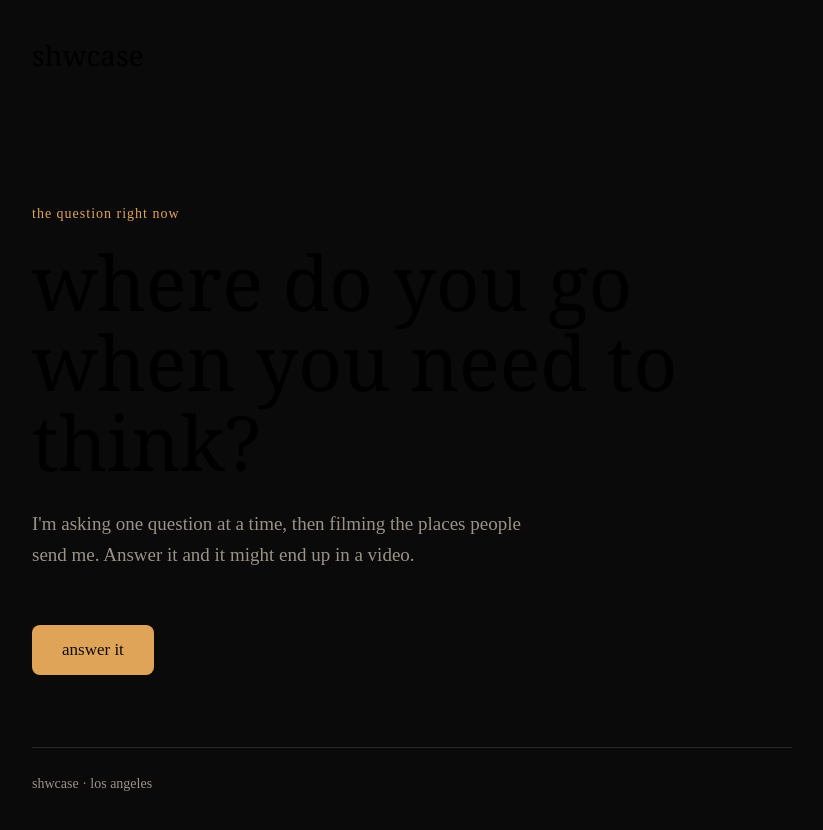
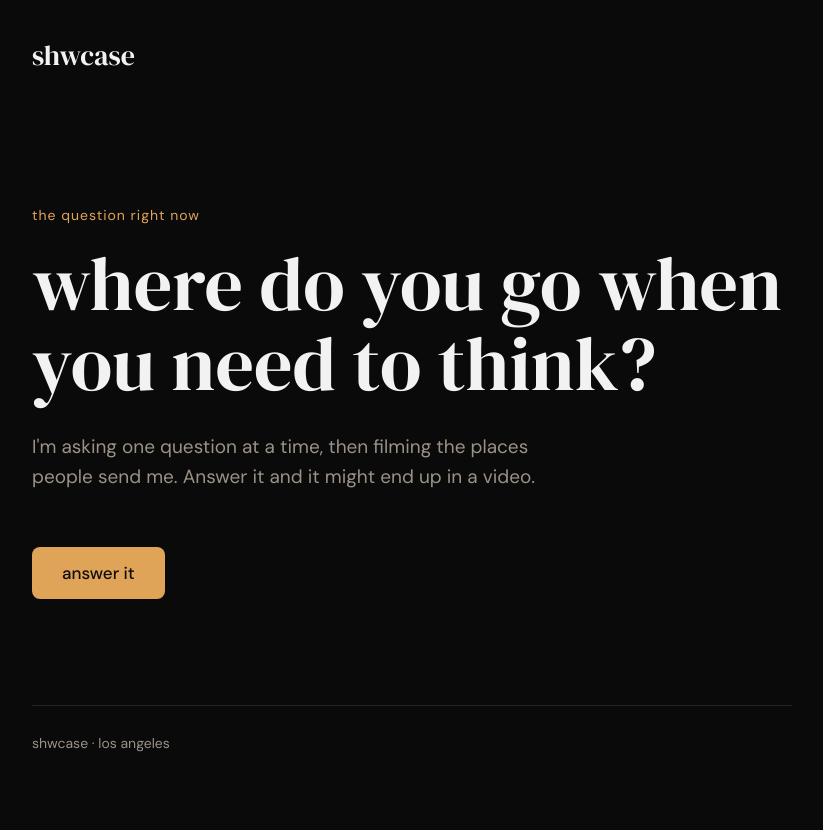
Before and after one commit to joshuapepper09/shwcase-landing, a Next.js app: page / in a window 1280 px wide. Shown: the top 830 px of the page, without its empty margins (228-1051 px from the left). After the commit the page ends 800 px from the top, so only its background shows below. Built offline with nearby package versions, Linux system fonts and the light colour scheme.

Commit message:
Update layout.tsx

```diff
--- a/app/layout.tsx
+++ b/app/layout.tsx
@@ -1,19 +1,19 @@
 import type { Metadata } from "next";
 
 export const metadata: Metadata = {
-  title: "Shwcase — Show up. Stand out.",
-  description: "The platform where creators get discovered and brands find real talent. Built for the next generation of creative professionals.",
+  title: "shwcase",
+  description: "quiet films about ordinary places, and the people who send me to them.",
   openGraph: {
-    title: "Shwcase — Show up. Stand out.",
-    description: "The platform where creators get discovered and brands find real talent.",
+    title: "shwcase",
+    description: "quiet films about ordinary places, and the people who send me to them.",
     url: "https://shwcase.app",
-    siteName: "Shwcase",
+    siteName: "shwcase",
     type: "website",
   },
   twitter: {
     card: "summary_large_image",
-    title: "Shwcase — Show up. Stand out.",
-    description: "The platform where creators get discovered and brands find real talent.",
+    title: "shwcase",
+    description: "quiet films about ordinary places, and the people who send me to them.",
   },
 };
 
@@ -24,7 +24,25 @@
 }>) {
   return (
     <html lang="en">
-      <body style={{ margin: 0, padding: 0, background: '#0a0a0a' }}>{children}</body>
+      <head>
+        <link rel="preconnect" href="https://fonts.googleapis.com" />
+        <link rel="preconnect" href="https://fonts.gstatic.com" crossOrigin="anonymous" />
+        <link
+          href="https://fonts.googleapis.com/css2?family=DM+Sans:wght@400;500&family=DM+Serif+Display&display=swap"
+          rel="stylesheet"
+        />
+      </head>
+      <body
+        style={{
+          margin: 0,
+          padding: 0,
+          background: '#0a0a0a',
+          color: '#f2f2f2',
+          fontFamily: "'DM Sans', system-ui, sans-serif",
+        }}
+      >
+        {children}
+      </body>
     </html>
   );
 }
```
